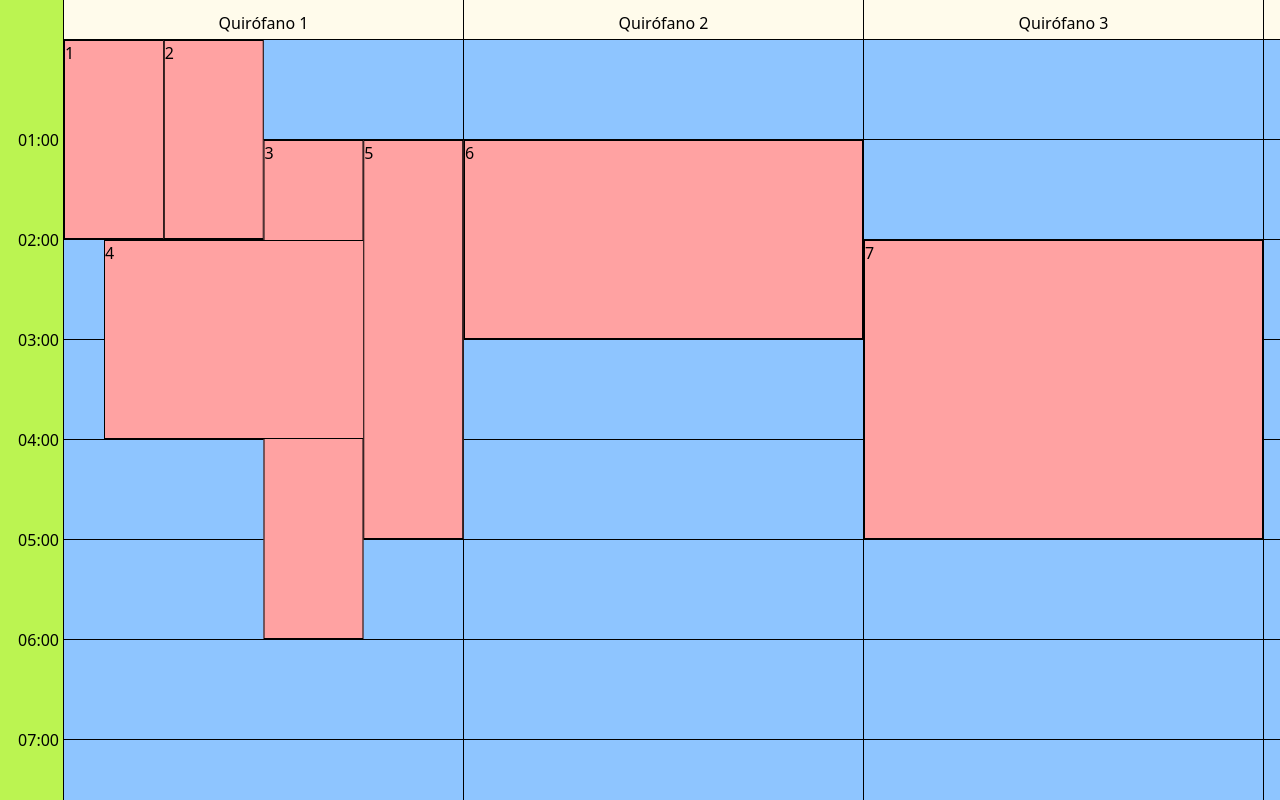
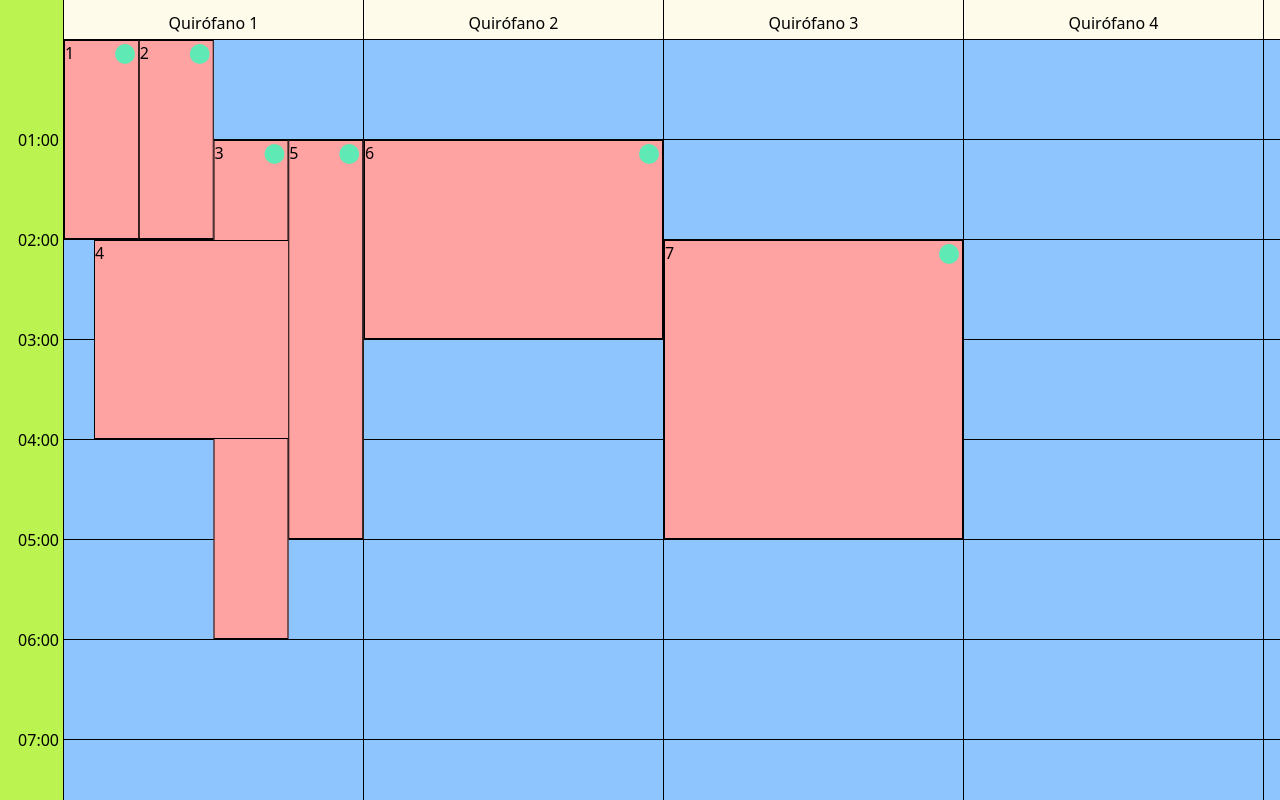
Before and after one commit to ssreynoso/dynamic-schedule, a React (Vite) app: page / in a window 1280 px wide. Built offline with nearby package versions, Linux system fonts and the light colour scheme.

Commit message:
feat: Sección draggable en elemento

```diff
--- a/src/App.tsx
+++ b/src/App.tsx
@@ -52,7 +52,7 @@ function App() {
     const firstColumnWidth = 64
     const headerHeight = 40
     const rowHeight = 100
-    const minColumnWidth = 400
+    const minColumnWidth = 300
 
     return (
         <div className='container h-screen mx-auto'>
@@ -85,9 +85,14 @@ function App() {
                 items={scheduleItems}
                 columns={columns}
                 rows={horarios}
-                ScheduleItemComponent={({ original }) => {
+                ScheduleItemComponent={({ original, draggableProps }) => {
                     return (
                         <div className='bg-red-300 w-full h-full border'>
+                            <div
+                                className='bg-emerald-300 w-[20px] h-[20px] rounded-full absolute top-1 right-1 cursor-move'
+                                {...draggableProps?.attributes}
+                                {...draggableProps?.listeners}
+                            ></div>
                             <p>{original.name}</p>
                         </div>
                     )
--- a/src/modules/dynamic-schedule/components/index.tsx
+++ b/src/modules/dynamic-schedule/components/index.tsx
@@ -59,14 +59,14 @@ export const DynamicSchedule = <T,>(props: DynamicScheduleProps<T>) => {
 
                             return (
                                 <DynamicScheduleItem
+                                    item={item}
+                                    ScheduleItemComponent={ScheduleItemComponent}
                                     key={item.id}
                                     id={item.id}
                                     coincidences={itemCoincidences}
                                     row={item.rowStart}
                                     rowSpan={item.rowSpan}
-                                >
-                                    <ScheduleItemComponent original={item.original} />
-                                </DynamicScheduleItem>
+                                />
                             )
                         })}
                         <DynamicScheduleColumnHeader className='bg-amber-50'>{column.label}</DynamicScheduleColumnHeader>
--- a/src/modules/dynamic-schedule/components/item.tsx
+++ b/src/modules/dynamic-schedule/components/item.tsx
@@ -1,18 +1,20 @@
-import { PropsWithChildren } from 'react'
 import { ItemCoincidences } from '../lib/get-coincidences'
 import { cn } from '../lib/utils'
 import { useDraggable } from '@dnd-kit/core'
+import { DynamicScheduleProps, Item } from '../types'
 
-type DynamicScheduleAbsoluteProps = PropsWithChildren<{
+interface DynamicScheduleAbsoluteProps<T> {
+    ScheduleItemComponent: DynamicScheduleProps<T>['ScheduleItemComponent']
+    item: Item<T>
     className?: string
     id: string
     row: number
     rowSpan: number
     coincidences: ItemCoincidences
-}>
+}
 
-export const DynamicScheduleItem = (props: DynamicScheduleAbsoluteProps) => {
-    const { className, children, row, id, rowSpan, coincidences } = props
+export const DynamicScheduleItem = <T,>(props: DynamicScheduleAbsoluteProps<T>) => {
+    const { item, className, ScheduleItemComponent, row, id, rowSpan, coincidences } = props
 
     const { attributes, listeners, setNodeRef } = useDraggable({
         id,
@@ -26,8 +28,6 @@ export const DynamicScheduleItem = (props: DynamicScheduleAbsoluteProps) => {
     const widthPercent = firstRowCoincidence ? 100 - (maxOrder - 1) * 10 : 100 / (maxCoincidences + 1)
     const translateX = firstRowCoincidence ? 0 : (maxOrder - 1) * 100
 
-    // Debería recibir el alto de la fila por prop
-
     const styles: React.CSSProperties = {
         gridRowStart: row + 1,
         height: `calc(${rowSpan * 100}px - 1px)`,
@@ -37,8 +37,8 @@ export const DynamicScheduleItem = (props: DynamicScheduleAbsoluteProps) => {
     }
 
     return (
-        <div id={id} ref={setNodeRef} className={cn('absolute  bg-green-400', className)} style={styles} {...listeners} {...attributes}>
-            {children}
+        <div id={id} ref={setNodeRef} className={cn('absolute  bg-green-400', className)} style={styles}>
+            <ScheduleItemComponent original={item.original} draggableProps={{ attributes, listeners }} />
         </div>
     )
 }
--- a/src/modules/dynamic-schedule/types/index.ts
+++ b/src/modules/dynamic-schedule/types/index.ts
@@ -1,3 +1,6 @@
+import { DraggableAttributes } from '@dnd-kit/core'
+import { SyntheticListenerMap } from '@dnd-kit/core/dist/hooks/utilities'
+
 export interface Column {
     id: string
     label: string
@@ -20,12 +23,20 @@ interface OnChangeInput<T> {
     items: Item<T>[]
 }
 
+interface ScheduleItemComponentProps<T> {
+    original: T
+    draggableProps?: {
+        attributes: DraggableAttributes
+        listeners: SyntheticListenerMap | undefined
+    }
+}
+
 export interface DynamicScheduleProps<T> {
     columns: Column[]
     rows: Row[]
     firstColumnText?: string
     items: Item<T>[]
-    ScheduleItemComponent: React.FC<{ original: T }>
+    ScheduleItemComponent: React.FC<ScheduleItemComponentProps<T>>
     onChange: (input: OnChangeInput<T>) => Promise<void>
     firstColumnWidth: number
     headerHeight: number
```
